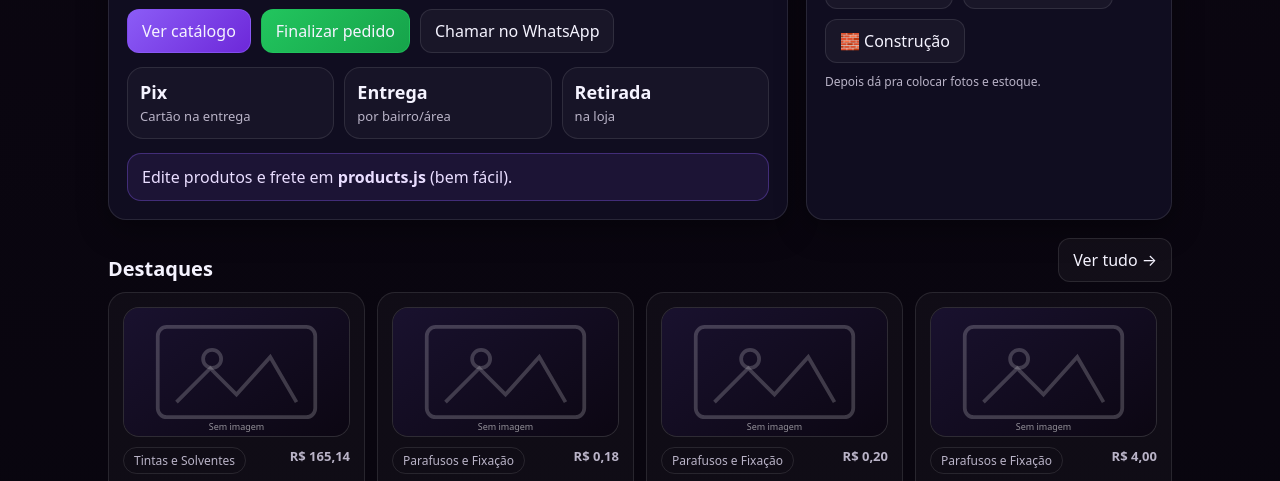
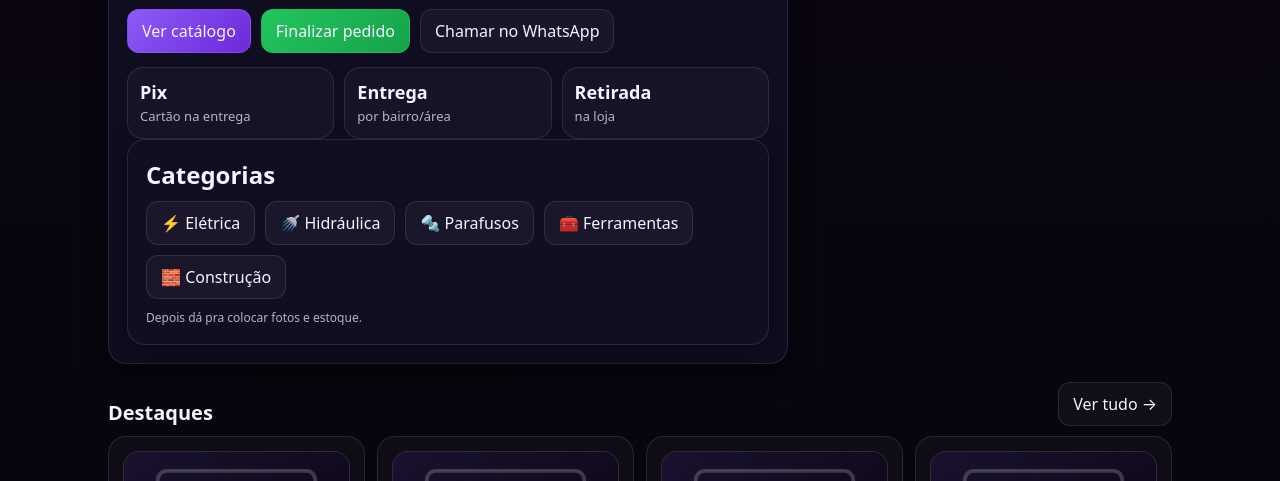
Before and after one commit to Arthurvs1022/AL, a plain HTML site: page index.html in a window 1280 px wide. Shown: the part 275-756 px from the top of the page. Drawn offline with Linux system fonts and the light colour scheme.

Commit message:
Add files via upload

```diff
--- a/index.html
+++ b/index.html
@@ -1,11 +1,14 @@
 <!doctype html>
 <html lang="pt-BR">
+
 <head>
-<meta charset="utf-8"/><meta name="viewport" content="width=device-width,initial-scale=1"/>
+  <meta charset="utf-8" />
+  <meta name="viewport" content="width=device-width,initial-scale=1" />
   <title>AL Elétrica • Delivery | Tamandaré-PE</title>
-<link rel="stylesheet" href="style.css"/>
+  <link rel="stylesheet" href="style.css" />
 
 </head>
+
 <body>
   <header class="nav">
     <div class="container nav-inner">
@@ -33,7 +36,8 @@
     <section class="hero">
       <div class="card padded">
         <h1 class="h1">Delivery rápido de material de construção em <span style="color:#c4b5fd">Tamandaré</span>.</h1>
-      <p class="p">Elétrica • Hidráulica • Parafusos • Ferramentas • Construção. Monte seu carrinho e finalize pelo WhatsApp.</p>
+        <p class="p">Elétrica • Hidráulica • Parafusos • Ferramentas • Construção. Monte seu carrinho e finalize pelo
+          WhatsApp.</p>
         <div class="row">
           <a class="btn primary" href="catalogo.html">Ver catálogo</a>
           <a class="btn success" href="carrinho.html">Finalizar pedido</a>
@@ -43,8 +47,6 @@
           <div class="kpi"><b>Pix</b><span>Cartão na entrega</span></div>
           <div class="kpi"><b>Entrega</b><span>por bairro/área</span></div>
           <div class="kpi"><b>Retirada</b><span>na loja</span></div>
-      </div>
-      <div style="margin-top:14px" class="notice">Edite produtos e frete em <b>products.js</b> (bem fácil).</div>
         </div>
       <div class="card padded">
         <h2 style="margin:0 0 10px">Categorias</h2>
@@ -74,4 +76,6 @@
   </footer>
   <script src="products.js"></script>
   <script src="app.js"></script>
-</body></html>
+</body>
+
+</html>
```
Lines whose indentation alone changed are shown as unchanged.
